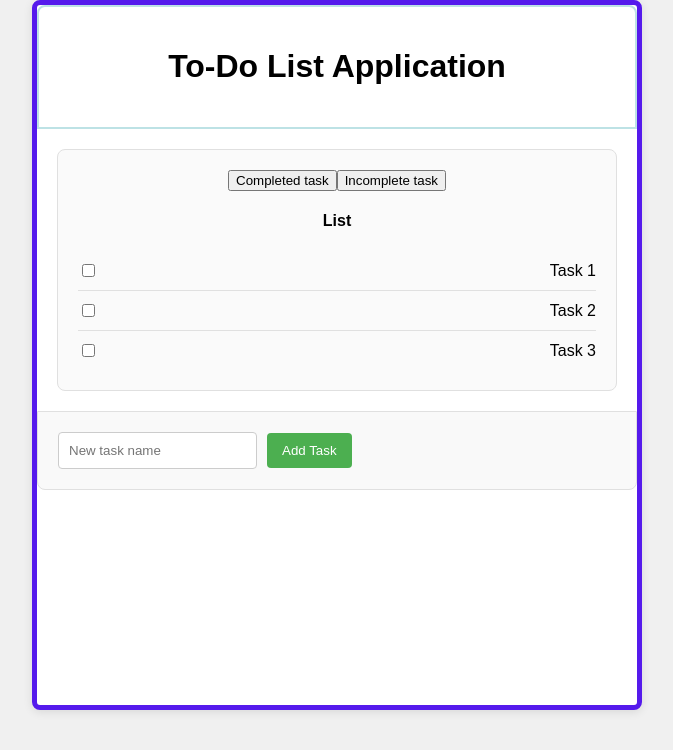
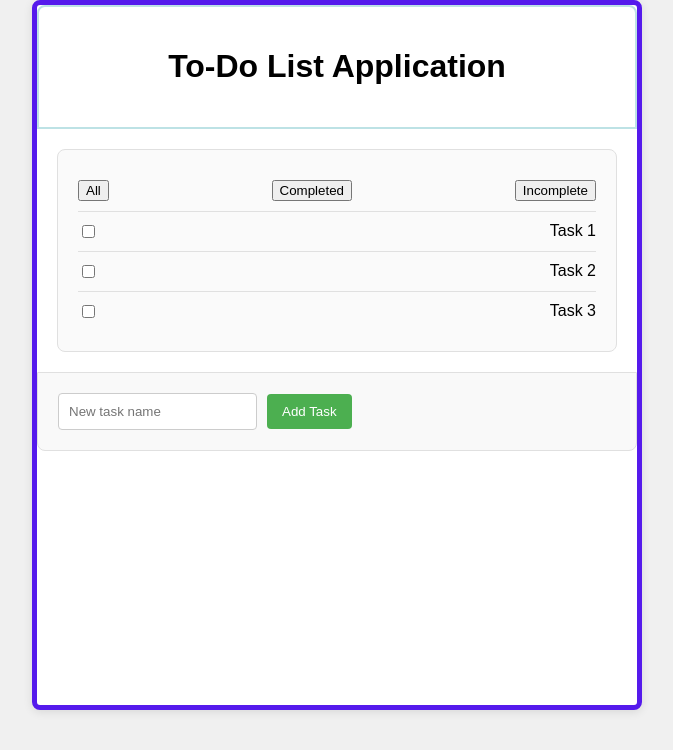
Before and after one commit to Chandanaig/react-todolist, a React (Create React App) app: page / in a window 1280 px wide. Shown: the top 750 px of the page, without its empty margins (303-976 px from the left). Built offline with nearby package versions, Linux system fonts and the light colour scheme.

Commit message:
initial commit

```diff
--- a/src/components/Main.js
+++ b/src/components/Main.js
@@ -1,18 +1,22 @@
-import React from "react";
+import React, { useState } from "react";
 
 function Main({ tasks, handleTaskChange }) {
-  const incompleteTasks = tasks.filter(task => !task.completed);
+  const [filter, setFilter] = useState("all");
+
+  const filteredTasks = tasks.filter(task => {
+    if (filter === "completed") return task.completed;
+    if (filter === "incomplete") return !task.completed;
+    return true; // Show all tasks
+  });
 
   return (
     <main className="main">
-      <button onClick={() => console.log("Completed task button clicked")}>
-        Completed task
-      </button>
-      <button onClick={() => console.log("Incompleted task button clicked")}>Incomplete task
-        </button>
-
-      <h4>List</h4>
-      {incompleteTasks.map((task) => (
+      <div className="filter">
+        <button onClick={() => setFilter("all")}>All</button>
+        <button onClick={() => setFilter("completed")}>Completed</button>
+        <button onClick={() => setFilter("incomplete")}>Incomplete</button>
+      </div>
+      {filteredTasks.map((task) => (
         <div key={task.id}>
           <input
             type="checkbox"
```
